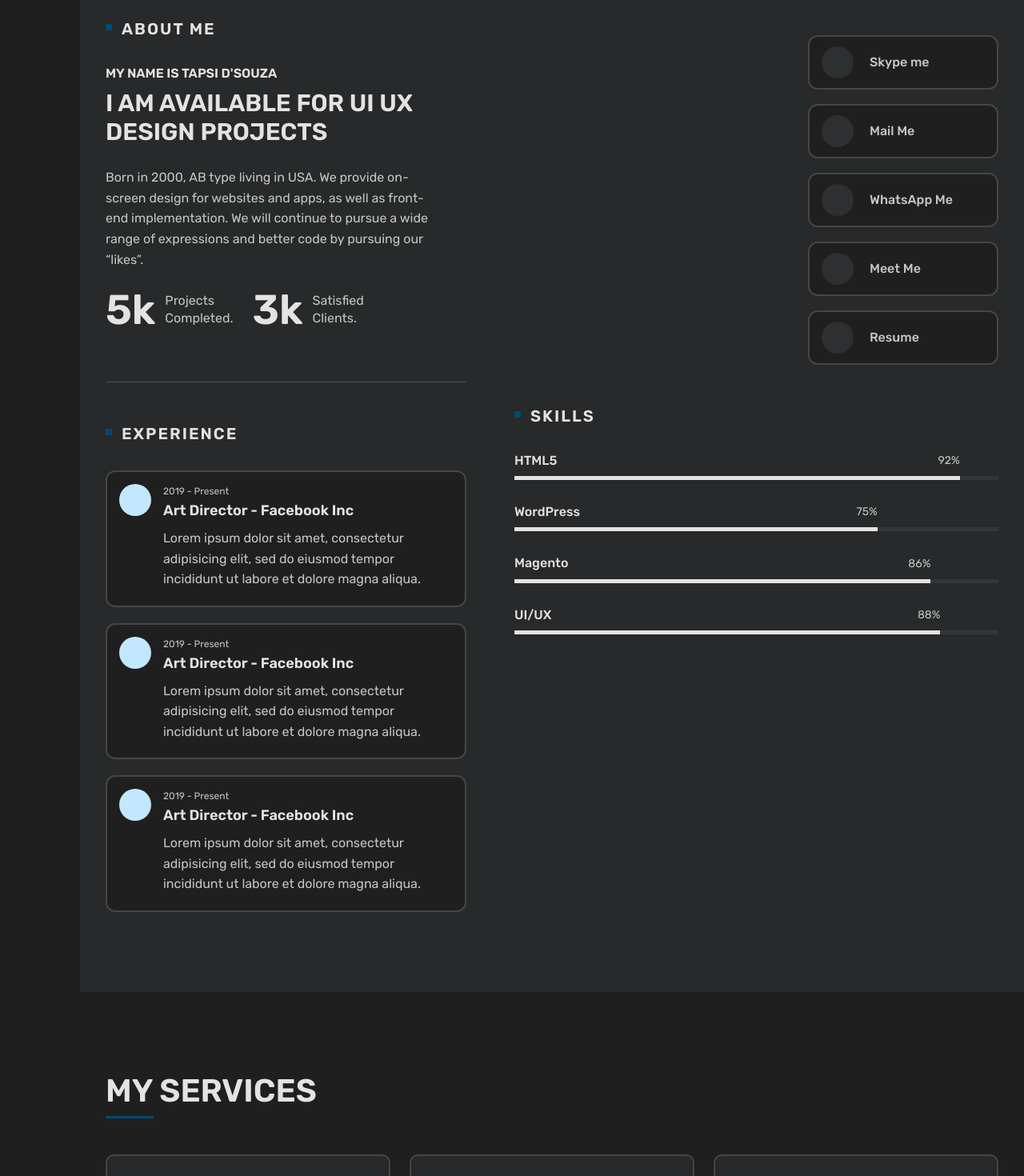
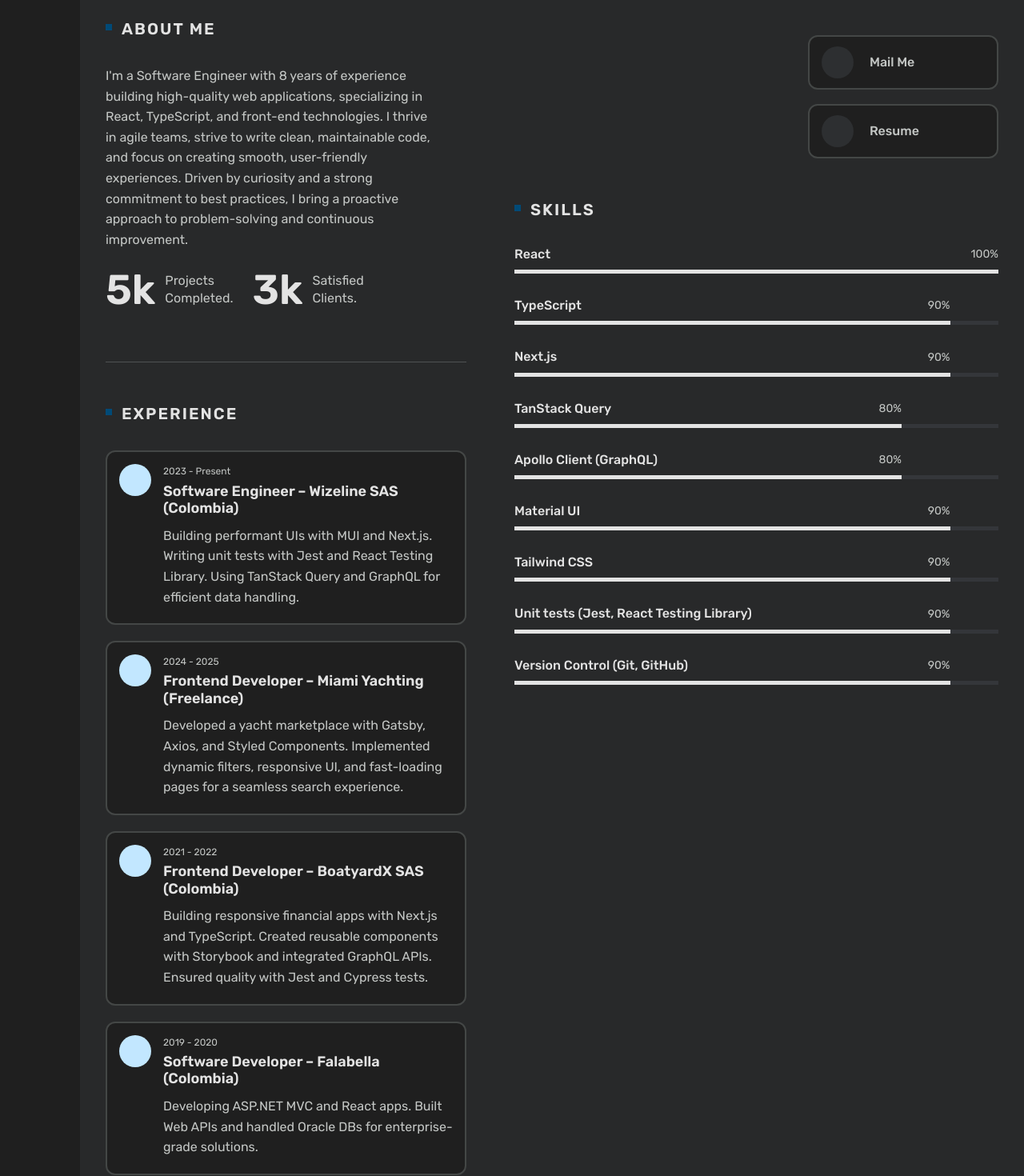
Before and after one commit to MrLapa/portfolio-carlos, a Next.js app: page / in a window 1280 px wide. Shown: the part 880-2350 px from the top of the page at 80% size. Built offline with nearby package versions, Linux system fonts and the light colour scheme.

Commit message:
F-12: add custom content

```diff
--- a/src/screens/About/index.tsx
+++ b/src/screens/About/index.tsx
@@ -1,8 +1,13 @@
 const skills = [
-  { name: "HTML5", value: 92 },
-  { name: "WordPress", value: 75 },
-  { name: "Magento", value: 86 },
-  { name: "UI/UX", value: 88 },
+  { name: "React", value: 100 },
+  { name: "TypeScript", value: 90 },
+  { name: "Next.js", value: 90 },
+  { name: "TanStack Query", value: 80 },
+  { name: "Apollo Client (GraphQL)", value: 80 },
+  { name: "Material UI", value: 90 },
+  { name: "Tailwind CSS", value: 90 },
+  { name: "Unit tests (Jest, React Testing Library)", value: 90 },
+  { name: "Version Control (Git, GitHub)", value: 90 },
 ]
 
 const About = ({ isActive, isEnteringFromTop }: {
@@ -18,9 +23,8 @@ const About = ({ isActive, isEnteringFromTop }: {
               <span>About Me</span>
             </div>
             <div className="about-me-text pb-5">
-              <h3>My Name Is Tapsi d{"'"}Souza</h3>
-              <h5><span>I Am Available</span> For UI UX Design Projects</h5>
-              <p>Born in 2000, AB type living in USA. We provide on-screen design for websites and apps, as well as front-end implementation. We will continue to pursue a wide range of expressions and better code by pursuing our “likes”.</p>
+              <p>I&apos;m a Software Engineer with 8 years of experience building high-quality web applications, specializing in React, TypeScript, and front-end technologies. I thrive in agile teams, strive to write clean, maintainable code, and focus on creating smooth, user-friendly experiences.
+                Driven by curiosity and a strong commitment to best practices, I bring a proactive approach to problem-solving and continuous improvement.</p>
               <div className="row pt-2">
                 <div className="col-auto">
                   <div className="a-count">
@@ -46,25 +50,35 @@ const About = ({ isActive, isEnteringFromTop }: {
                   <div className="icon">
                     <i className="fas fa-briefcase" />
                   </div>
-                  <span className="time">2019 - Present</span>
-                  <h5>Art Director - Facebook Inc</h5>
-                  <p>Lorem ipsum dolor sit amet, consectetur adipisicing elit, sed do eiusmod tempor incididunt ut labore et dolore magna aliqua.</p>
+                  <span className="time">2023 - Present</span>
+                  <h5>Software Engineer – Wizeline SAS (Colombia)</h5>
+                  <p>Building performant UIs with MUI and Next.js. Writing unit tests with Jest and React Testing Library. Using TanStack Query and GraphQL for efficient data handling.</p>
                 </li>
                 <li>
                   <div className="icon">
                     <i className="fas fa-briefcase" />
                   </div>
-                  <span className="time">2019 - Present</span>
-                  <h5>Art Director - Facebook Inc</h5>
-                  <p>Lorem ipsum dolor sit amet, consectetur adipisicing elit, sed do eiusmod tempor incididunt ut labore et dolore magna aliqua.</p>
+                  <span className="time">2024 - 2025</span>
+                  <h5>Frontend Developer – Miami Yachting (Freelance)</h5>
+                  <p>
+                    Developed a yacht marketplace with Gatsby, Axios, and Styled Components. Implemented dynamic filters, responsive UI, and fast-loading pages for a seamless search experience.
+                  </p>
                 </li>
                 <li>
                   <div className="icon">
                     <i className="fas fa-briefcase" />
                   </div>
-                  <span className="time">2019 - Present</span>
-                  <h5>Art Director - Facebook Inc</h5>
-                  <p>Lorem ipsum dolor sit amet, consectetur adipisicing elit, sed do eiusmod tempor incididunt ut labore et dolore magna aliqua.</p>
+                  <span className="time">2021 - 2022</span>
+                  <h5>Frontend Developer – BoatyardX SAS (Colombia)</h5>
+                  <p>Building responsive financial apps with Next.js and TypeScript. Created reusable components with Storybook and integrated GraphQL APIs. Ensured quality with Jest and Cypress tests.</p>
+                </li>
+                <li>
+                  <div className="icon">
+                    <i className="fas fa-briefcase" />
+                  </div>
+                  <span className="time">2019 - 2020</span>
+                  <h5>Software Developer – Falabella (Colombia)</h5>
+                  <p>Developing ASP.NET MVC and React apps. Built Web APIs and handled Oracle DBs for enterprise-grade solutions.</p>
                 </li>
               </ul>
             </div>
@@ -81,34 +95,10 @@ const About = ({ isActive, isEnteringFromTop }: {
                   <ul>
                     <li>
                       <div className="a-icon">
-                        <i className="fab fa-skype" />
-                      </div>
-                      <div className="a-text">
-                        <a className="text-reset stretched-link" href="#">Skype me</a>
-                      </div>
-                    </li>
-                    <li>
-                      <div className="a-icon">
                         <i className="fa fa-envelope" />
                       </div>
                       <div className="a-text">
                         <a className="text-reset stretched-link" href="#">Mail Me</a>
-                      </div>
-                    </li>
-                    <li>
-                      <div className="a-icon">
-                        <i className="fab fa-whatsapp" />
-                      </div>
-                      <div className="a-text">
-                        <a className="text-reset stretched-link" href="#">WhatsApp Me</a>
-                      </div>
-                    </li>
-                    <li>
-                      <div className="a-icon">
-                        <i className="fa fa-map" />
-                      </div>
-                      <div className="a-text">
-                        <a className="text-reset stretched-link" href="#">Meet Me</a>
                       </div>
                     </li>
                     <li>
--- a/src/screens/ContactUs/index.tsx
+++ b/src/screens/ContactUs/index.tsx
@@ -26,42 +26,7 @@ const ContactUs = () => {
                     </p>
                   </div>
                 </li>
-                <li>
-                  <div className="icon">
-                    <i className="bi-compass" />
-                  </div>
-                  <div className="text">
-                    <label>Visit us</label>
-                    <p>
-                      {" "}
-                      Come say hello at our office HQ.{" "}
-                      <span>
-                        Warnwe Park Streetperrine, <br /> FL 33157 New York
-                        City
-                      </span>
-                    </p>
-                  </div>
-                </li>
-                <li>
-                  <div className="icon">
-                    <i className="bi-phone" />
-                  </div>
-                  <div className="text">
-                    <label>Call us</label>
-                    <p>
-                      Mon-Fri from 8am to 5pm. <span>+01 (555) 000-0000</span>
-                    </p>
-                  </div>
-                </li>
               </ul>
-              <div className="google-map mt-5">
-                <div className="ratio ratio-21x9">
-                  <iframe
-                    src="https://www.google.com/maps/embed?pb=!1m14!1m8!1m3!1d3151.840107317064!2d144.955925!3d-37.817214!3m2!1i1024!2i768!4f13.1!3m3!1m2!1s0x0%3A0xb6899234e561db11!2sEnvato!5e0!3m2!1sen!2sin!4v1520156366883"
-                    allowFullScreen
-                  />
-                </div>
-              </div>
             </div>
           </div>
         </div>
--- a/src/screens/Welcome/index.tsx
+++ b/src/screens/Welcome/index.tsx
@@ -6,7 +6,7 @@ const Welcome = () => {
       <div>
         <div className="bg-effect-img" style={{ backgroundImage: 'url(assets/img/bg-effect-1.png)' }}>
           <div className="marquee">
-            <h2>Tapsi d{"'"}Souza Tapsi d{"'"}Souza</h2> <h2>Tapsi d{"'"}Souza Tapsi d{"'"}Souza</h2>
+            <h2>Carlos Garcia Carlos Garcia Carlos Garcia Carlos Garcia</h2>
           </div>
         </div>
         <section id="home" data-scroll-index={0} className="home-section-03">
@@ -19,8 +19,8 @@ const Welcome = () => {
                   </div>
                 </div>
                 <div className="home-intro d-flex align-items-center flex-column">
-                  <h1>Tapsi d{"'"}Souza</h1>
-                  <h2>I{"'"}m a <span id="type-it" /></h2>
+                  <h1>Carlos Garcia</h1>
+                  <h2>Software Engineer</h2>
                   <ul className="nav social-link">
                     <li>
                       <a href="#"><i className="fab fa-twitter" /></a>
```
